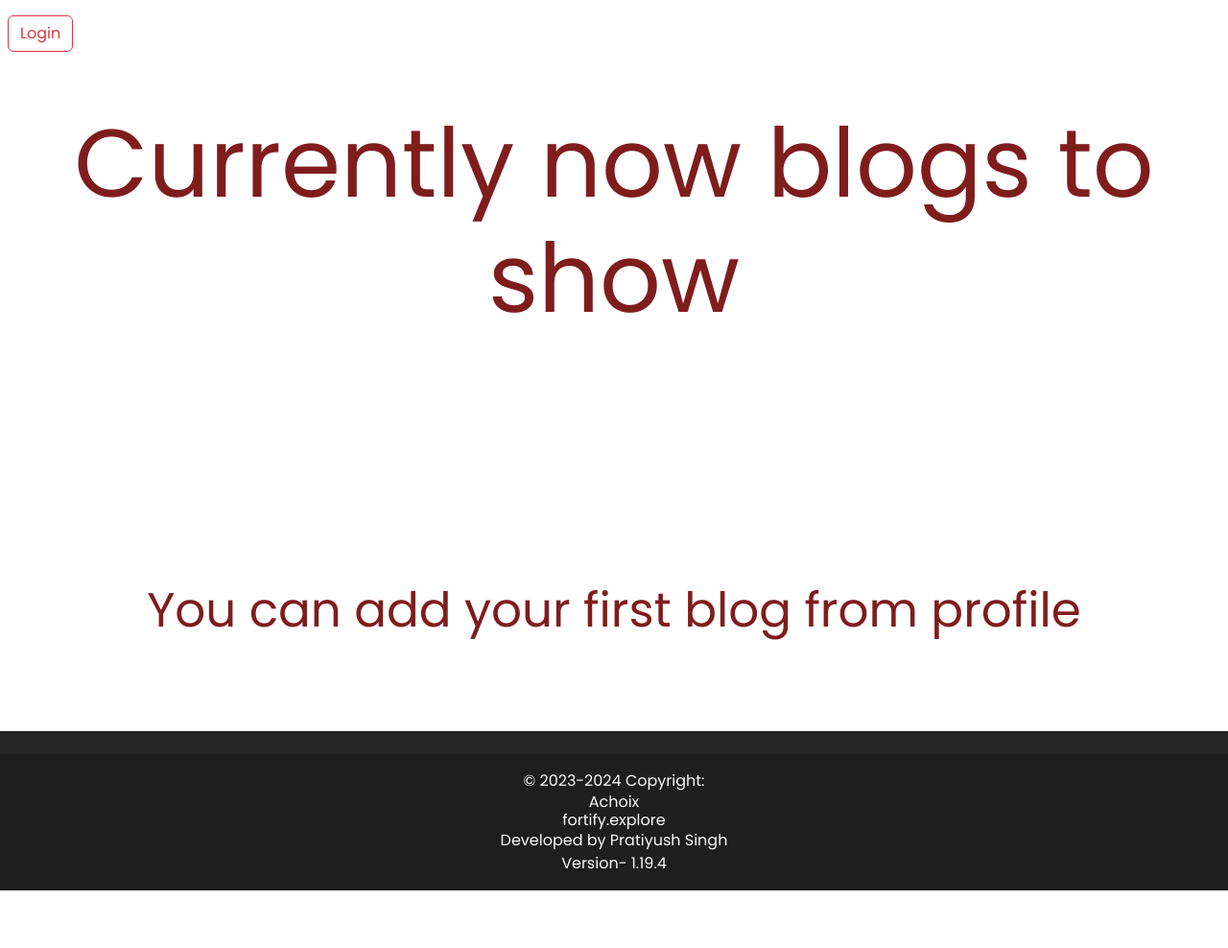
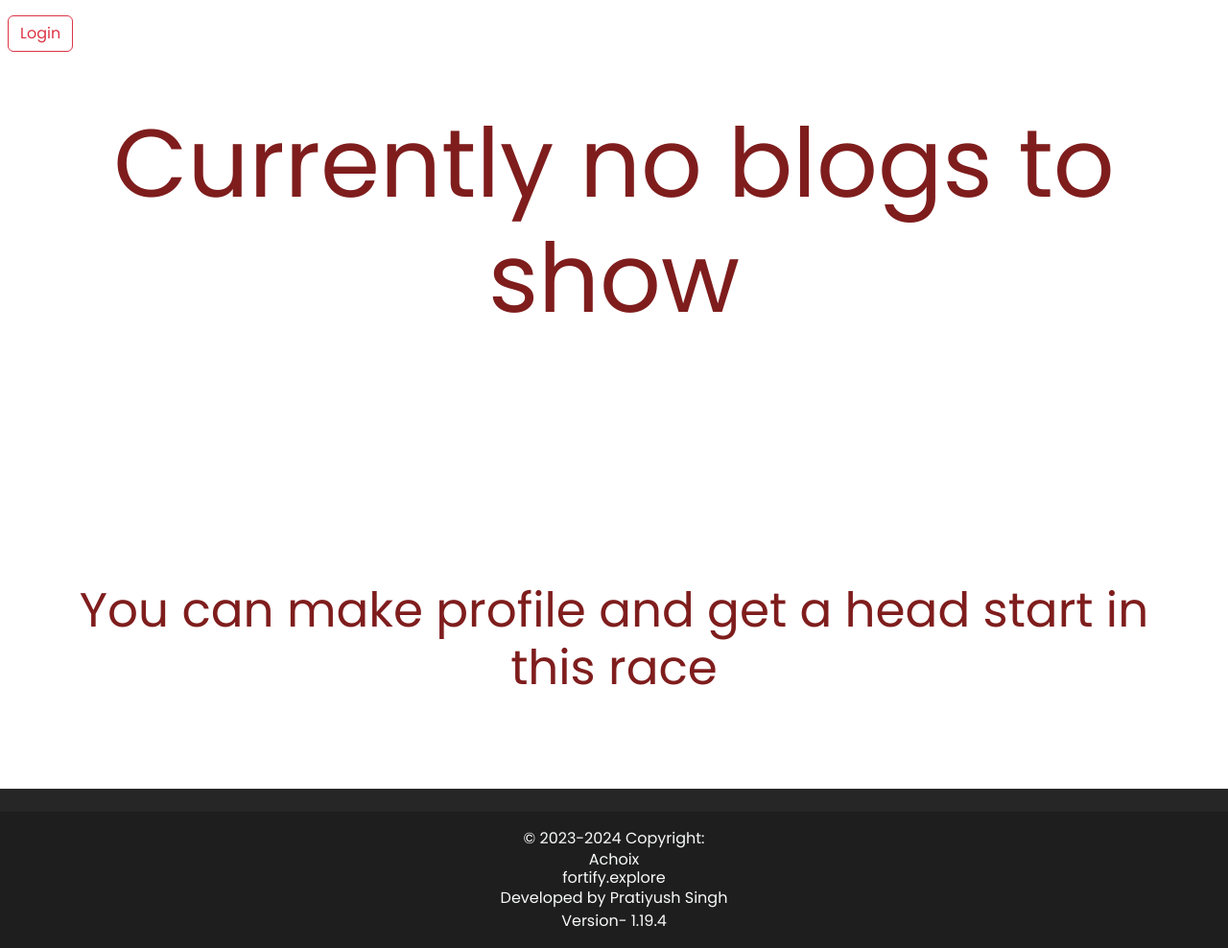
Before and after one commit to pratiyush295/Fortify, a Flask app: page /blog_index in a window 1280 px wide. Shown: the whole page at 96% size. Before the commit the page ends 928 px from the top, so only its background shows below. Run offline with Flask 3, Linux system fonts and the light colour scheme; data that the repository does not hold is empty; some libraries are stand-ins or nearby versions.

Commit message:
changing text

```diff
--- a/templates/showblog.html
+++ b/templates/showblog.html
@@ -144,8 +144,8 @@
 {% if note|length==0 %}
 <div class="mb-5">
 
-    <h3 class="text-red-900  text-center p-12 mb-40" style="font-size: 100px;">Currently now blogs to show</h3>
-    <h3 class="text-red-900  text-center p-12 " style="font-size: 50px;">You can add your first blog from profile</h3>
+    <h3 class="text-red-900  text-center p-12 mb-40" style="font-size: 100px;">Currently no blogs to show</h3>
+    <h3 class="text-red-900  text-center p-12 " style="font-size: 50px;">You can make profile and get a head start in this race</h3>
   </div>
 {% endif %}
 
```
